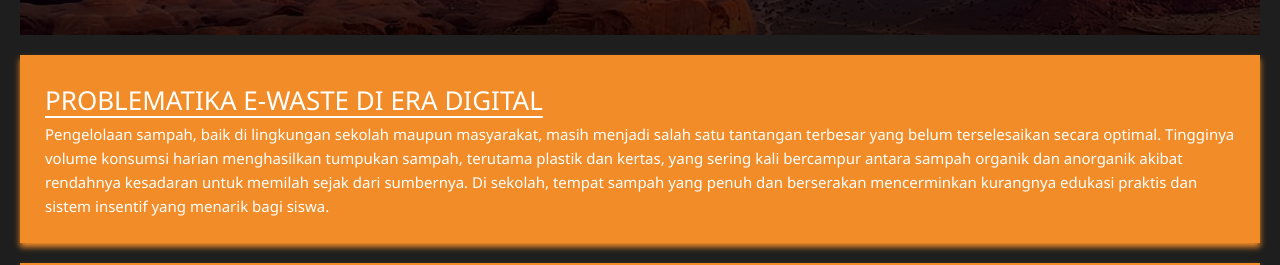
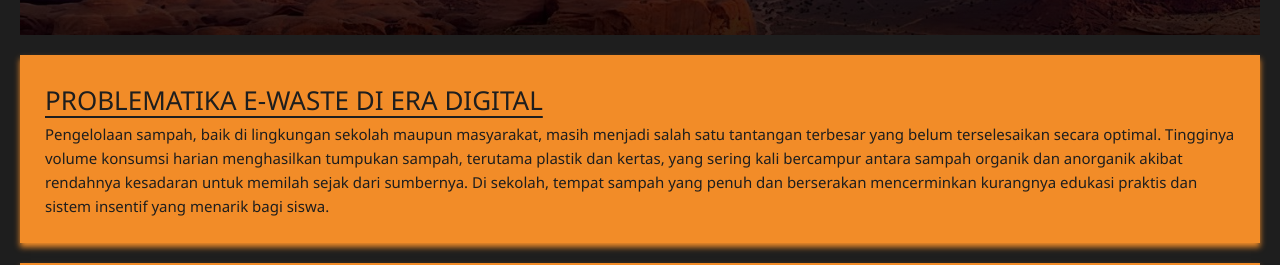
Before and after one commit to Avery-556/Kolaborasi-Kelompok-1, a plain HTML site: page index.html in a window 1280 px wide. Shown: the part 485-750 px from the top of the page. Drawn offline with Linux system fonts and the light colour scheme.

Commit message:
Update style.css

```diff
--- a/style.css
+++ b/style.css
@@ -147,7 +147,7 @@ font-size: 20px;
   background-repeat: no-repeat;
   background-position: center;
   font-size: 15px;
-  color: #ffffff;
+  color: #1E1E1E;
   padding: 25px;
   border-radius: 0px;
   box-shadow: 0 4px 6px #F28C28;
```
